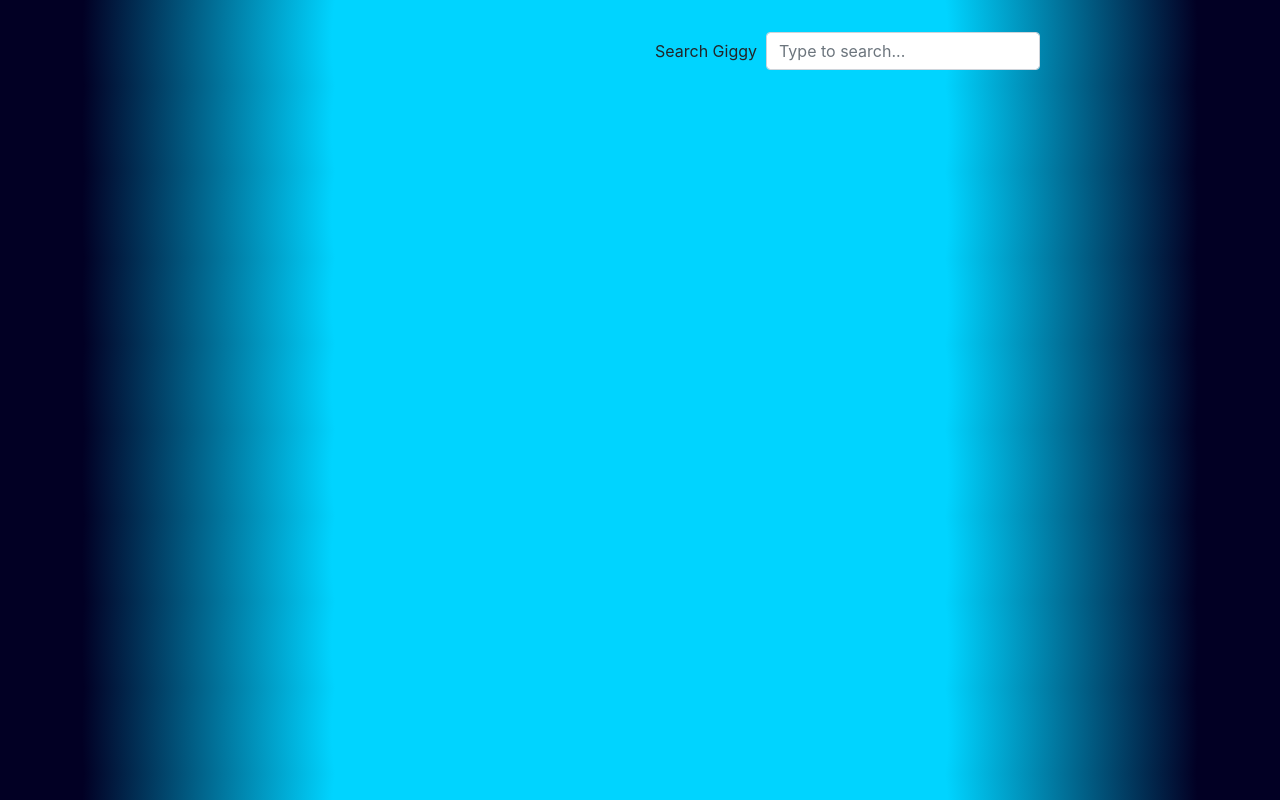
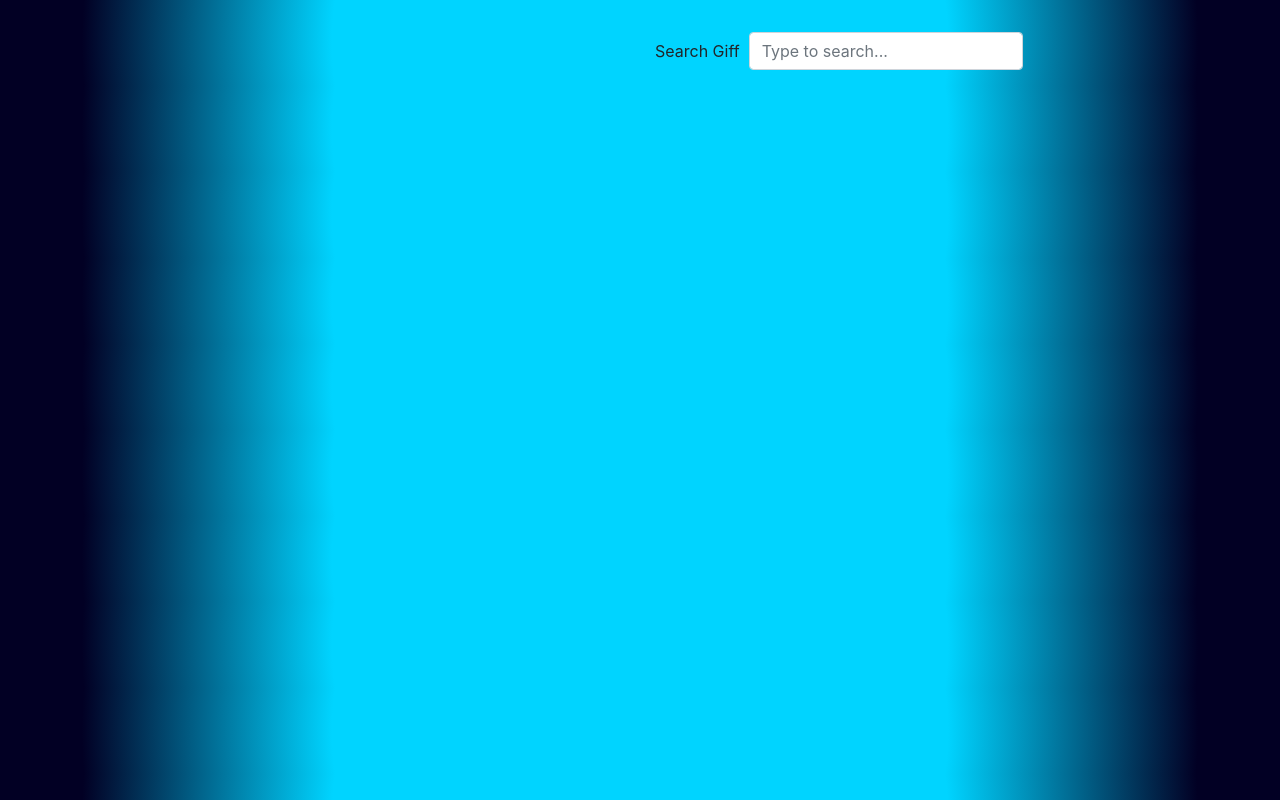
Before and after one commit to Padmapriyakarthik/Giffy, a plain HTML site: page index.html in a window 1280 px wide. Drawn offline with nearby package versions, Linux system fonts and the light colour scheme.

Commit message:
Update index.html

```diff
--- a/index.html
+++ b/index.html
@@ -19,7 +19,7 @@
             <div class="offset-6 col-6">
                 <nav class="navbar  justify-content-end"></nav>
                 <form class="form-inline">
-                    <span>Search Giggy</span> &nbsp;&nbsp;
+                    <span>Search Giff</span> &nbsp;&nbsp;
                     <input class="form-control mr-sm-2" list="datalistOptions" id="exampleDataList" placeholder="Type to search...">
                     <datalist id="datalistOptions">
                     <option value="happy">
```
